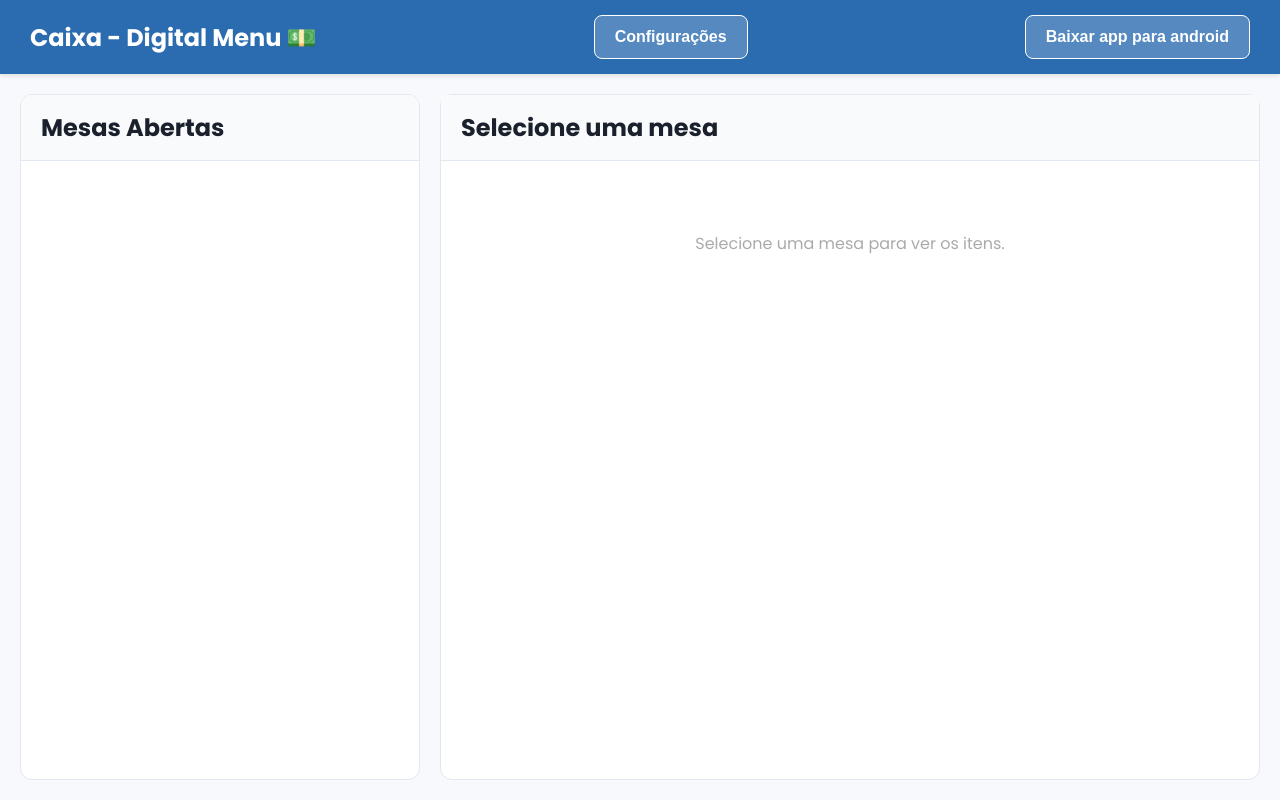
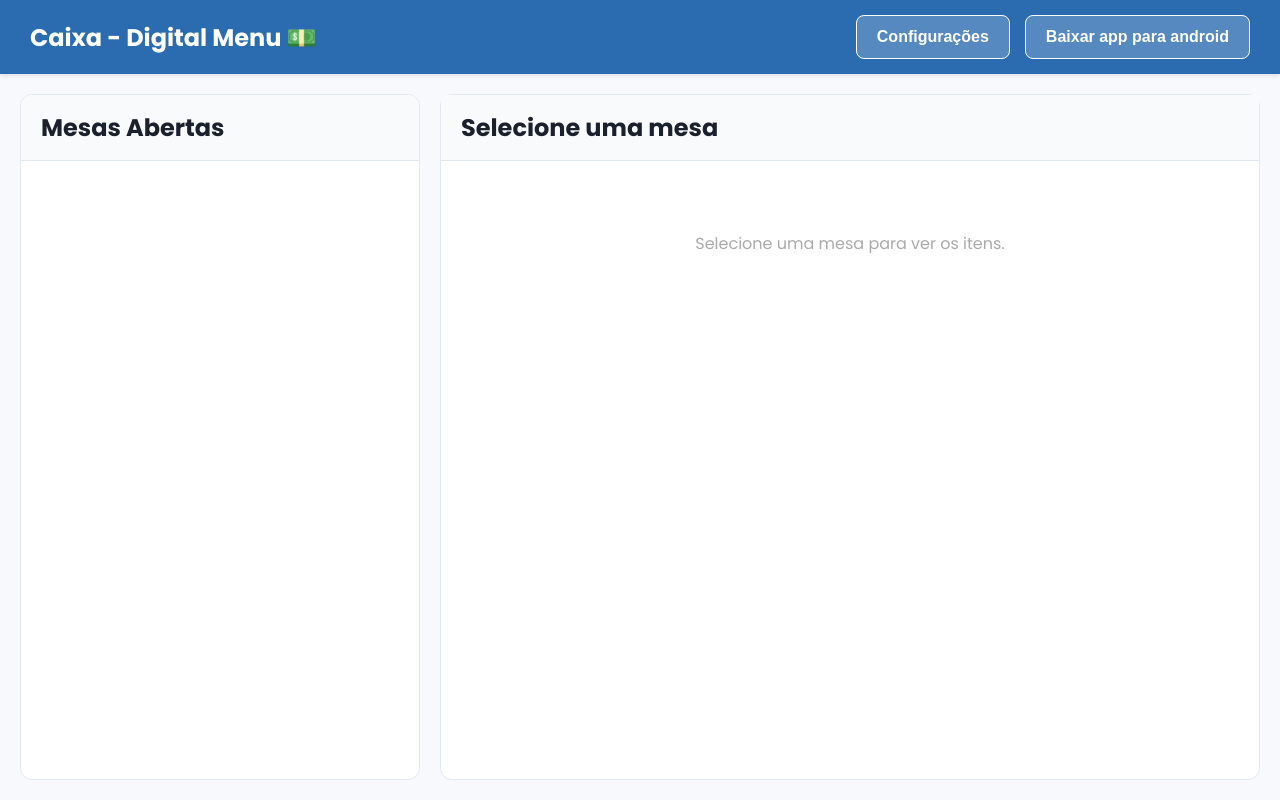
Before and after one commit to Lukaxy/restaurantsistem, a website: page Sistema/public/caixa.html in a window 1280 px wide. Drawn offline with Linux system fonts and the light colour scheme.

Commit message:
Update caixa.html

```diff
--- a/Sistema/public/caixa.html
+++ b/Sistema/public/caixa.html
@@ -26,6 +26,11 @@
 
         header { background-color: var(--color-blue); color: white; padding: 15px 30px; display: flex; justify-content: space-between; align-items: center; box-shadow: 0 2px 4px rgba(0,0,0,0.1); }
         header h1 { font-size: 1.5rem; }
+
+        .header-actions {
+    display: flex;
+    gap: 15px; /* Controla a distância entre os botões */
+}
 
         .container { display: flex; flex: 1; padding: 20px; gap: 20px; overflow: hidden; }
 
@@ -81,10 +86,13 @@
 <body>
 
     <header>
-        <h1>Caixa - Digital Menu 💵</h1>
+    <h1>Caixa - Digital Menu 💵</h1>
+
+    <div class="header-actions">
         <button class="btn" style="background:rgba(255,255,255,0.2); border:1px solid white;" onclick="window.location.href='configuracoes.html'">Configurações</button>
         <button class="btn" style="background:rgba(255,255,255,0.2); border:1px solid white;" onclick="window.location.href='https://drive.google.com/uc?export=download&id=1vwIk_JPAe9EFb22qr2N-bcFqpOI8wP19'">Baixar app para android</button>
-    </header>
+    </div>
+</header>
 
     <div class="container">
         <div class="col-mesas">
```
